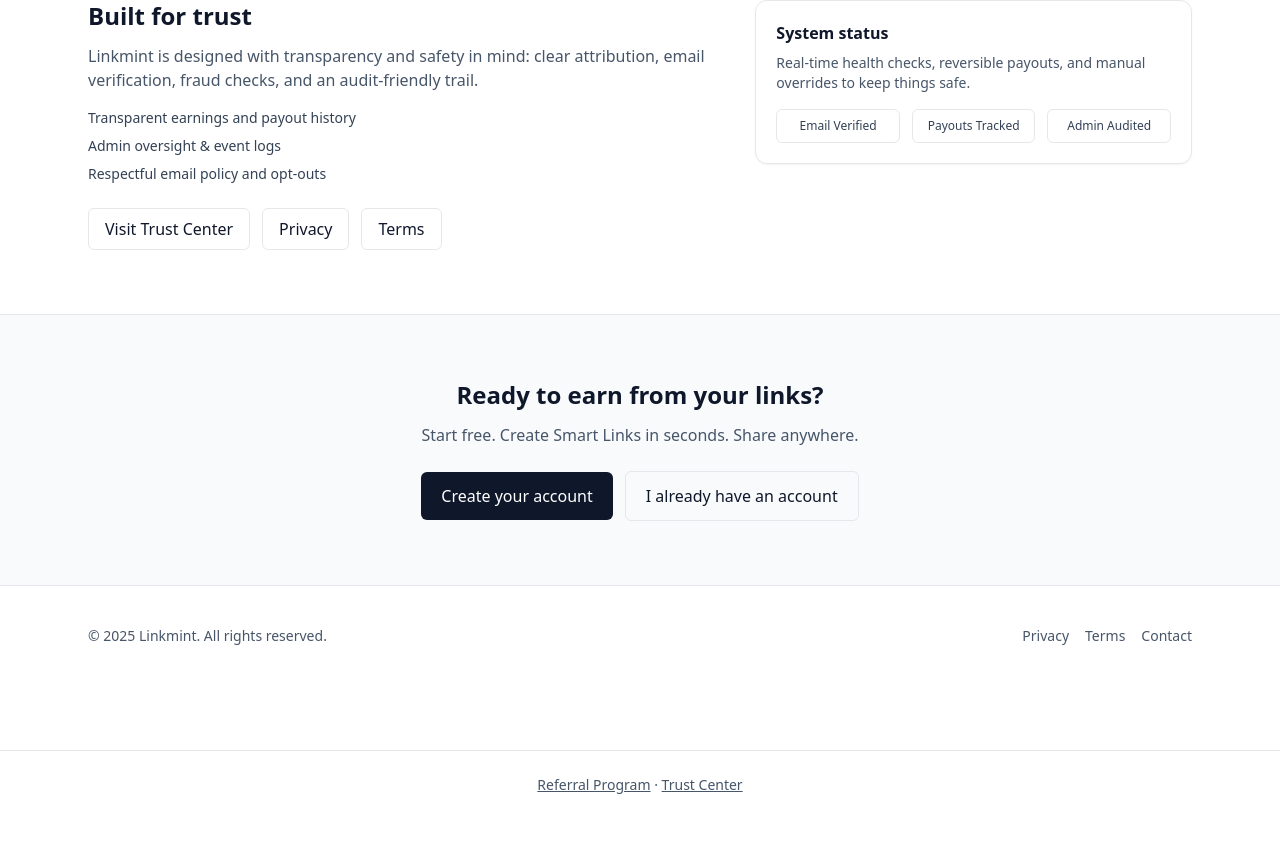
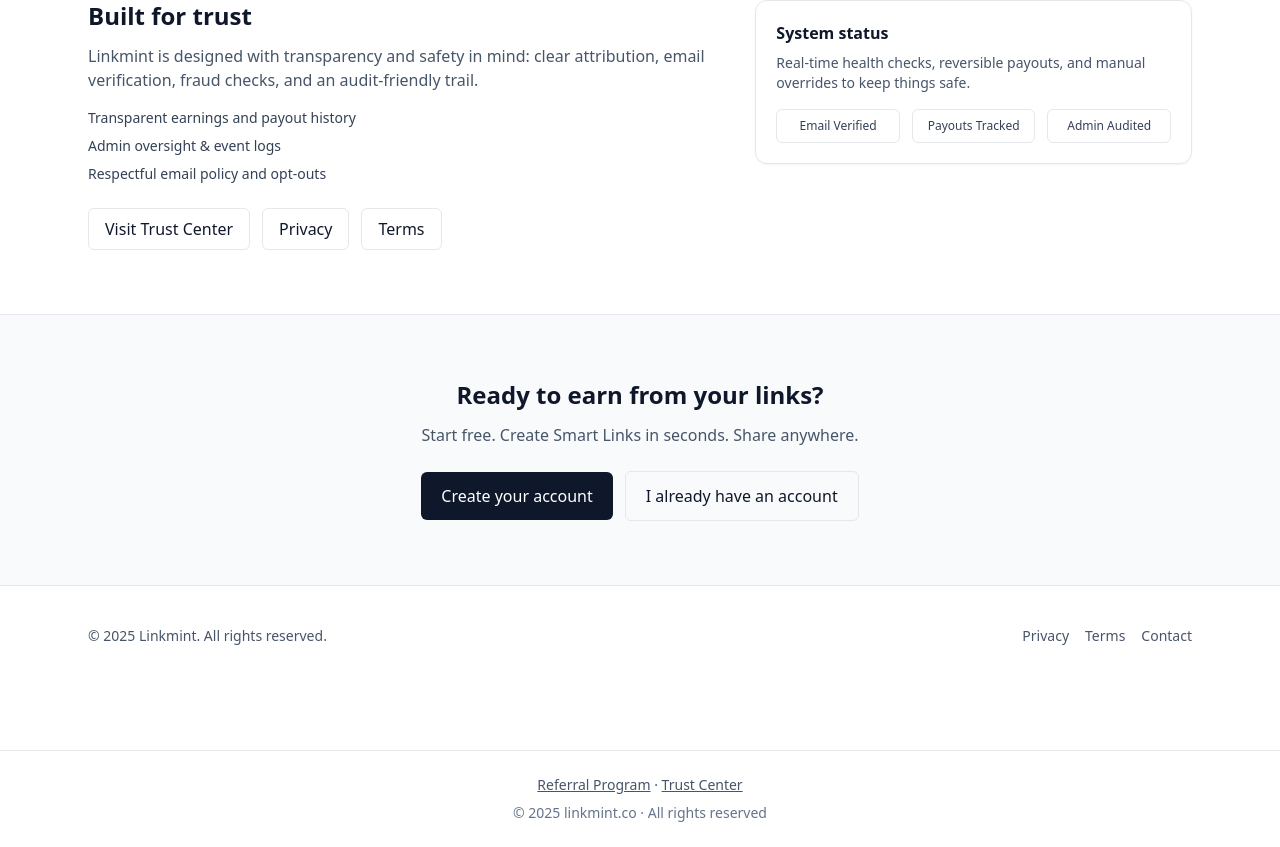
Before and after one commit to begintolern/Linkmint, a Next.js app: page / in a window 1280 px wide. Shown: the part 1472-2319 px from the top of the page. Before the commit the page ends 2291 px from the top, so only its background shows below. Built offline with nearby package versions, Linux system fonts and the light colour scheme; no server answers.

Commit message:
Add © linkmint.co 2025 to footer

```diff
--- a/components/site/Footer.tsx
+++ b/components/site/Footer.tsx
@@ -2,6 +2,7 @@
 export default function Footer() {
   return (
     <footer className="mt-16 border-t py-6 text-center text-sm text-slate-600">
+      <div>
         <a href="/referrals" className="underline hover:text-slate-900">
           Referral Program
         </a>
@@ -9,6 +10,10 @@ export default function Footer() {
         <a href="/trust-center" className="underline hover:text-slate-900">
           Trust Center
         </a>
+      </div>
+      <div className="mt-2 text-slate-500">
+        © {new Date().getFullYear()} linkmint.co · All rights reserved
+      </div>
     </footer>
   );
 }
```
Lines whose indentation alone changed are shown as unchanged.
